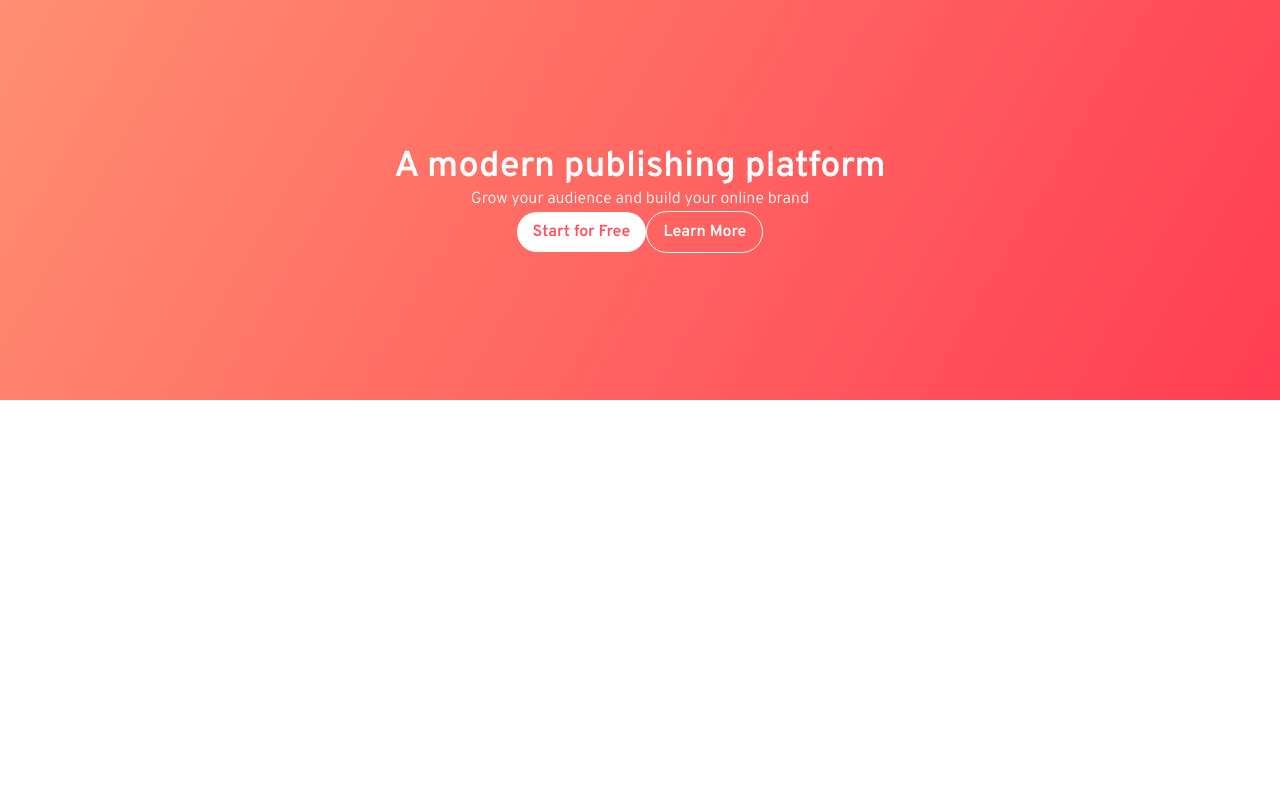
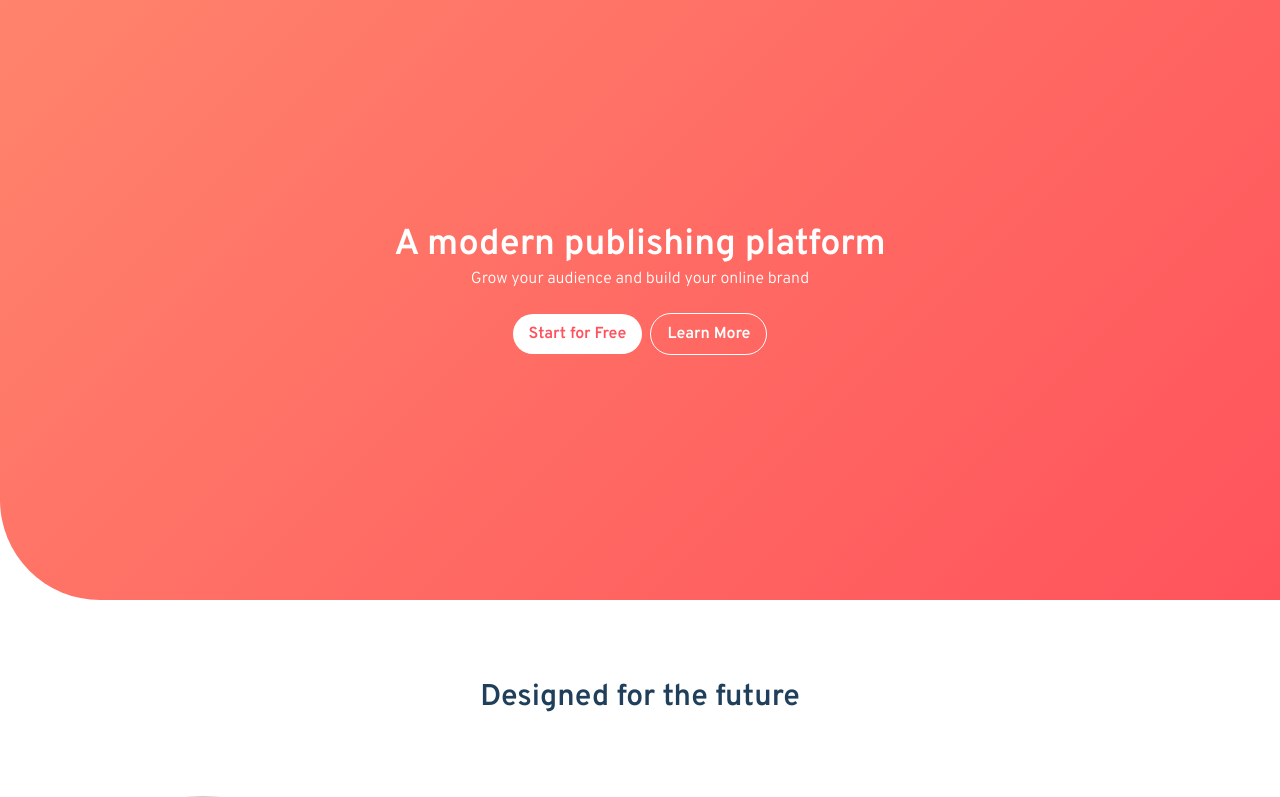
Before and after one commit to ckeller22/blogr-landing-page, a React (Create React App) app: page / in a window 1280 px wide. Shown: the top 797 px of the page. Built offline with nearby package versions, Linux system fonts and the light colour scheme.

Commit message:
refactored to info components

```diff
--- a/src/App.js
+++ b/src/App.js
@@ -1,7 +1,18 @@
+import NavBar from "./components/NavBar";
 import Showcase from "./components/Showcase";
+import SectionOne from "./components/SectionOne";
+import SectionTwo from "./components/SectionTwo";
+import SectionThree from "./components/SectionThree";
 
 function App() {
-  return <Showcase />;
+  return (
+    <div>
+      <Showcase />
+      <SectionOne />
+      <SectionTwo />
+      <SectionThree />
+    </div>
+  );
 }
 
 export default App;
--- /dev/null
+++ b/src/components/Info.js
@@ -0,0 +1,12 @@
+const Comment = (props) => {
+  return (
+    <div>
+      <h2 className="text-center font-semibold text-2xl my-5">
+        {props.header}
+      </h2>
+      <p className="text-center mb-10 px-4">{props.text}</p>
+    </div>
+  );
+};
+
+export default Comment;
--- /dev/null
+++ b/src/components/SectionOne.js
@@ -0,0 +1,30 @@
+import Info from "./Info";
+import mobileEditorIllustration from "../images/illustration-editor-mobile.svg";
+
+const SectionOne = () => {
+  return (
+    <section className="container mx-auto">
+      <h1 className="text-center font-bold text-3xl my-20">
+        Designed for the future
+      </h1>
+      <img src={mobileEditorIllustration} alt="editor illustration" />
+      <Info
+        header="Introducing an extensible editor"
+        text="Blogr features an exceedingly intuitive interface which lets you focus
+        on one thing: creating content. The editor supports management of
+        multiple blogs and allows easy manipulation of embeds such as images,
+        videos, and Markdown. Extensibility with plugins and themes provide easy
+        ways to add functionality or change the looks of a blog."
+      />
+      <Info
+        header="Robust content management"
+        text="Flexible content management enables users to easily move through posts.
+        Increase the usability of your blog by adding customized categories,
+        sections, format, or flow. With this functionality, you’re in full
+        control."
+      />
+    </section>
+  );
+};
+
+export default SectionOne;
--- /dev/null
+++ b/src/components/SectionThree.js
@@ -0,0 +1,26 @@
+import Info from "./Info";
+import mobileLaptopIllustration from "../images/illustration-laptop-mobile.svg";
+
+const SectionThree = () => {
+  return (
+    <section className="container mx-auto">
+      <img src={mobileLaptopIllustration} alt="laptop illustration" />
+      <Info
+        header="Free, open, simple"
+        text="Blogr is a free and open source application backed by a large community
+        of helpful developers. It supports features such as code syntax
+        highlighting, RSS feeds, social media integration, third-party
+        commenting tools, and works seamlessly with Google Analytics. The
+        architecture is clean and is relatively easy to learn."
+      />
+      <Info
+        header="Powerful tooling"
+        text="Batteries included. We built a simple and straightforward CLI tool that makes customization
+        and deployment a breeze, but capable of producing even the most
+        complicated sites."
+      />
+    </section>
+  );
+};
+
+export default SectionThree;
--- /dev/null
+++ b/src/components/SectionTwo.js
@@ -0,0 +1,16 @@
+const SectionTwo = () => {
+  return (
+    <section>
+      <h1>State of the Art Infrastructure</h1>
+
+      <p>
+        With reliability and speed in mind, worldwide data centers provide the
+        backbone for ultra-fast connectivity. This ensures your site will load
+        instantly, no matter where your readers are, keeping your site
+        competitive.
+      </p>
+    </section>
+  );
+};
+
+export default SectionTwo;
--- a/src/components/Showcase.js
+++ b/src/components/Showcase.js
@@ -1,3 +1,5 @@
+import backgroundImage from "../images/bg-pattern-intro.svg";
+
 const Showcase = () => {
   return (
     <section className="showcase">
@@ -8,11 +10,11 @@ const Showcase = () => {
         <p className="text-white">
           Grow your audience and build your online brand
         </p>
-        <div>
-          <button className="bg-white rounded-full py-2 px-4 text-light-red font-bold hover:bg-very-light-red hover:text-white">
+        <div className="flex items-center">
+          <button className="text-center bg-white rounded-full mx-1 my-5 py-2 px-4 text-light-red font-bold hover:bg-very-light-red hover:text-white">
             Start for Free
           </button>
-          <button className="bg-transparent py-2 px-4 text-rounded text-white font-bold border border-white rounded-full hover:bg-white hover:text-light-red">
+          <button className="text-center bg-transparent mx-1 my-5 py-2 px-4 text-rounded text-white font-bold border border-white rounded-full hover:bg-white hover:text-light-red">
             Learn More
           </button>
         </div>
--- a/src/index.css
+++ b/src/index.css
@@ -17,7 +17,7 @@
 
   /* Gradients */
   --background-gradient: linear-gradient(
-    120deg,
+    135deg,
     hsl(13, 100%, 72%),
     hsl(353, 100%, 62%)
   );
@@ -29,6 +29,7 @@ img {
 
 p {
   font-size: 16px;
+  line-height: 28px;
 }
 
 h1,
@@ -52,9 +53,15 @@ body {
 /* Showcase */
 .showcase {
   background-image: var(--background-gradient);
-  height: 400px;
+  /* background-image: url("images/bg-pattern-intro.svg"); */
+  background-size: 200%;
+  background-position-x: 35%;
+  background-position-y: 45%;
+  background-repeat: no-repeat;
+  border-bottom-left-radius: 100px;
+  height: 600px;
 }
 
 .showcase .overlay {
-  min-height: 400px;
+  min-height: 600px;
 }
```
Also changed, not shown: src/components/Footer.js (added).
